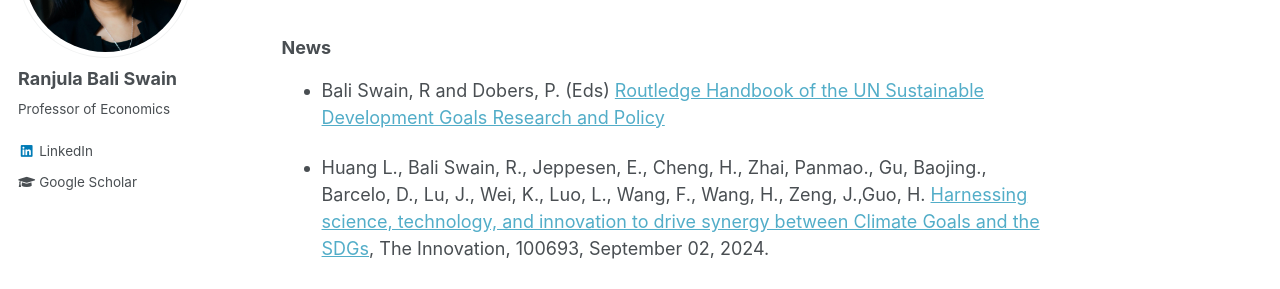
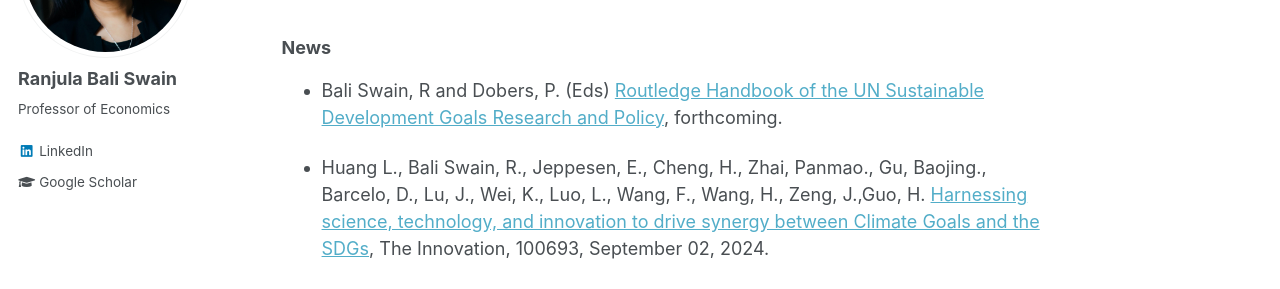
Before and after one commit to ranjbali/ranjbali.github.io, a Jekyll site: the page built from _pages/about.md, in a window 1280 px wide and 900 px high, scrolled down 302 px. Shown: the part 153-442 px from the top of the window. Built offline with Jekyll 4.4.1, drawn with Linux system fonts in a browser that asks for light colours.

Commit message:
12 October 2

```diff
--- a/_pages/about.md
+++ b/_pages/about.md
@@ -11,7 +11,7 @@
 Ranjula Bali Swain is Research Director at [Center for Sustainability Research, SIR](https://www.hhs.se/en/research/centers/csr/), Stockholm School of Economics and Head of Economics Department & Professor at [Södertörn University](https://www.sh.se/kontakt/forskare/ranjula-bali). Her research focuses on Economic Development, Sustainable Finance, Sustainable Development, Gender and Circular Economy.  Bali Swain has received and led various research grants from  Swedish Research Council (VR and Uforsk), Swedish Research Council for Sustainable Development (Formas), Swedish International Development Cooperation (Sida), Swedish Energy Agency etc. She is also affiliated to the Center for European Research in Microfinance (CERMi), at the Solvay Brussels School of Economics and Management. Bali Swain has worked at the International Labour Organisation, Geneva; Uppsala University and has been Visiting Professor at University of California, Berkeley, Stanford University, Tufts University, University of Pretoria, South Africa and UN Sustainable Development Solutions Network, New York, USA etc.
 
 ### News
-* Bali Swain, R and Dobers, P. (Eds) [Routledge Handbook of the UN Sustainable Development Goals Research and Policy](https://www.routledge.com/Routledge-Handbook-of-the-UN-Sustainable-Development-Goals-Research-and-Policy/BaliSwain-Dobers/p/book/9781032257037)
+* Bali Swain, R and Dobers, P. (Eds) [Routledge Handbook of the UN Sustainable Development Goals Research and Policy](https://www.routledge.com/Routledge-Handbook-of-the-UN-Sustainable-Development-Goals-Research-and-Policy/BaliSwain-Dobers/p/book/9781032257037), forthcoming.
 
 * Huang L., Bali Swain, R., Jeppesen, E., Cheng, H., Zhai, Panmao., Gu, Baojing., Barcelo, D., Lu, J., Wei, K., Luo, L., Wang, F., Wang, H., Zeng, J.,Guo, H. [Harnessing science, technology, and innovation to drive synergy between Climate Goals and the SDGs](https://www.cell.com/the-innovation/fulltext/S2666-6758(24)00131-0), The Innovation, 100693, September 02, 2024.
 
```
Also changed, not shown: _pages/books.md (+1 -1 lines).
